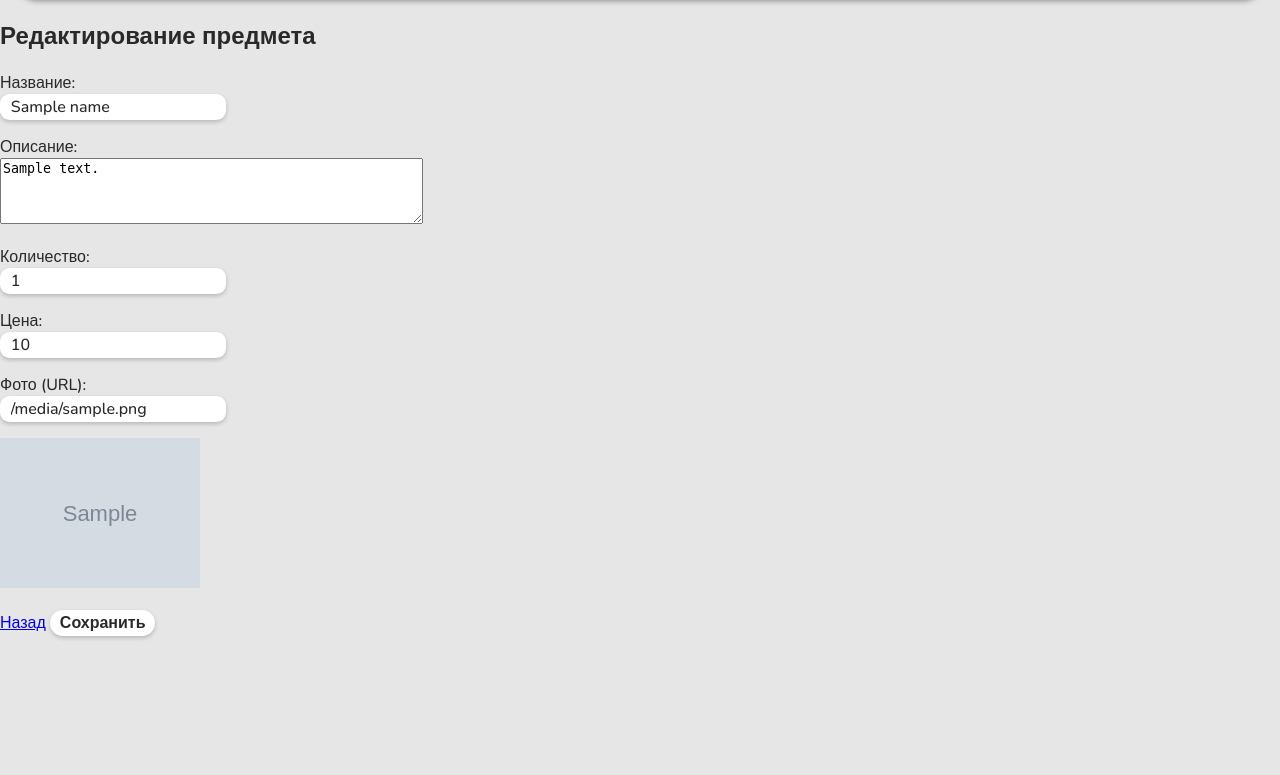
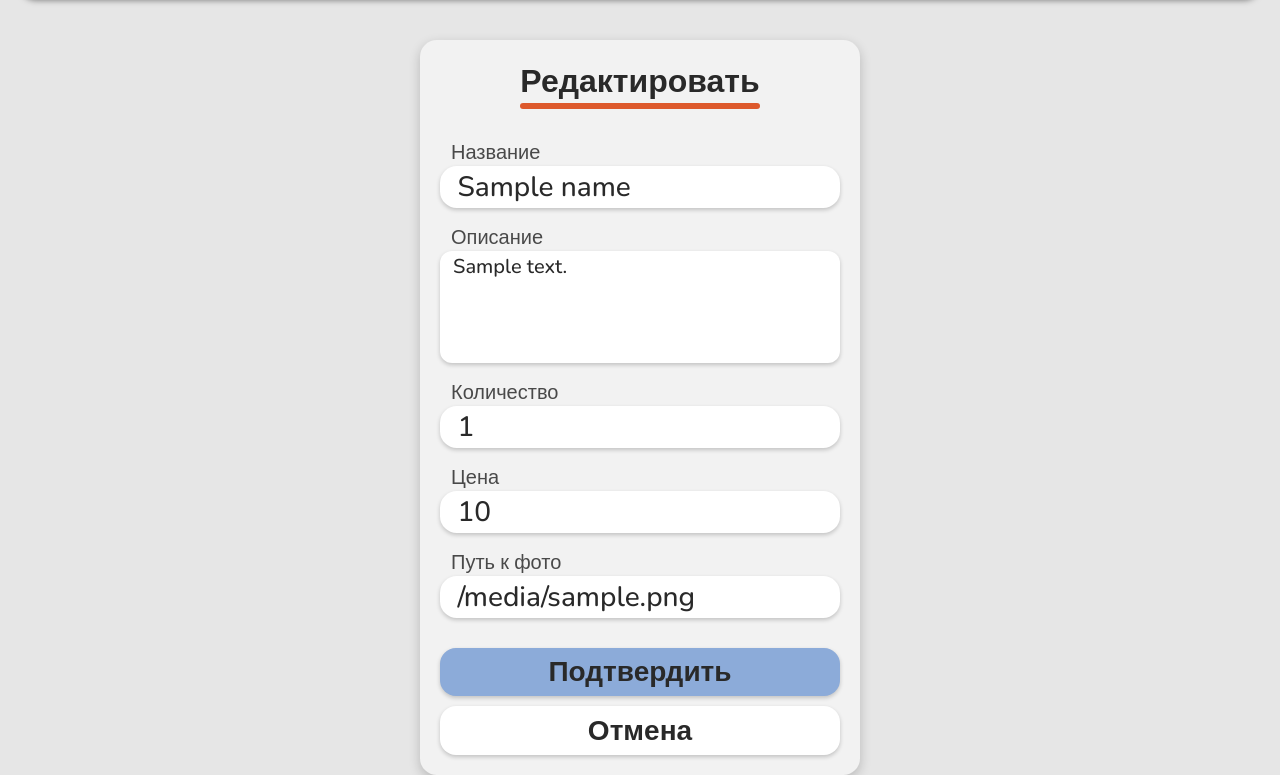
Before and after one commit to MrCrabs2000/project_engneer, a Flask app: template templates/admin/items/edit_item.html in a window 1280 px wide. Shown: the part 80-855 px from the top of the page. Before the commit the page ends 719 px from the top, so only its background shows below. Run offline with Flask 3, Linux system fonts and the light colour scheme; the template is opened without the code that fills it: most values are stand-ins (such as "Sample title", 1, 10 or a date in 2020); grey boxes marked "Sample" are stand-in pictures.

Commit message:
Стилизован edit_item.html

```diff
--- a/static/css/common/form.css
+++ b/static/css/common/form.css
@@ -41,6 +41,12 @@
     width: auto;
 }
 
+.fields-container > div > textarea {
+    width: auto;
+    resize: none;
+    font-size: 20px;
+}
+
 .fields-container input[readonly] {
     caret-color: transparent;
     cursor: text;
--- a/static/css/common/style.css
+++ b/static/css/common/style.css
@@ -75,7 +75,7 @@ button.danger:hover {
     background-color: var(--warning-hover);
 }
 
-input, select {
+input, select, textarea {
     box-sizing: border-box;
     padding: 0 0.55em;
     color: var(--text-color);
@@ -92,7 +92,7 @@ input, select {
     /* transition: transform 10s ease-out; */
 }
 
-input:hover, select:hover {
+input:hover, select:hover, textarea:hover {
     background-color: var(--bg-light);
     border: 2px solid var(--primary);
     /* transform: rotate(2880deg); */
--- a/templates/admin/items/edit_item.html
+++ b/templates/admin/items/edit_item.html
@@ -1,45 +1,57 @@
 {% extends "common/base.html" %}
 
-{% block title %}Редактировать предмет{% endblock %}
+
+{% block title %}{{name}}{% endblock %}
+
+
+{% block links %}
+    <link rel="stylesheet" href="/static/css/common/form.css">
+{% endblock links %}
+
 
 {% block content %}
-<h2>Редактирование предмета</h2>
+<form class="form" method="POST">
+    <div class="title">Редактировать</div>
+    <div class="fields-container">
 
-<form method="POST">
-    <p>
-        <label>Название:</label><br>
-        <input type="text" name="name" value="{{ name }}">
-    </p>
+        <div>
+            <label for="name">Название</label>
+            <input id="name" name="name" value="{{ name }}" required>
+        </div>
 
-    <p>
-        <label>Описание:</label><br>
-        <textarea name="description" rows="4" cols="50">{{ description }}</textarea>
-    </p>
+        <div>
+            <label for="description">Описание</label>
+            <textarea id="description" name="description" rows="4" maxlength="300" required>{{ description }}</textarea>
+        </div>
 
-    <p>
-        <label>Количество:</label><br>
-        <input type="number" name="count" value="{{ count }}">
-    </p>
+        <div>
+            <label for="count">Количество</label>
+            <input id="count" name="count" type="number" min="0" value="{{ count }}" required>
+        </div>
 
-    <p>
-        <label>Цена:</label><br>
-        <input type="number" name="price" value="{{ price }}">
-    </p>
+        <div>
+            <label for="price">Цена</label>
+            <input id="price" name="price" type="number" min="0" value="{{ price }}" required>
+        </div>
 
-    <p>
-        <label>Фото (URL):</label><br>
-        <input type="text" name="photo" value="{{ photo }}">
-    </p>
+        <div>
+            <label for="photo">Путь к фото</label>
+            <input id="photo" name="photo" value="{{ photo }}">
+        </div>
 
-    {% if photo %}
+    </div>
+
+    <div class="btns-container">
+        <button class="accent" type="submit">Подтвердить</button>
+        <button type="button" onclick="document.location = '/items'">Отмена</button>
+    </div>
+
+
+
+    {# {% if photo %}
     <p>
         <img src="{{ photo }}" alt="Фото предмета" width="200">
     </p>
-    {% endif %}
-
-    <p>
-        <a href="/items">Назад</a>
-        <button type="submit">Сохранить</button>
-    </p>
+    {% endif %} #}
 </form>
 {% endblock %}
```
